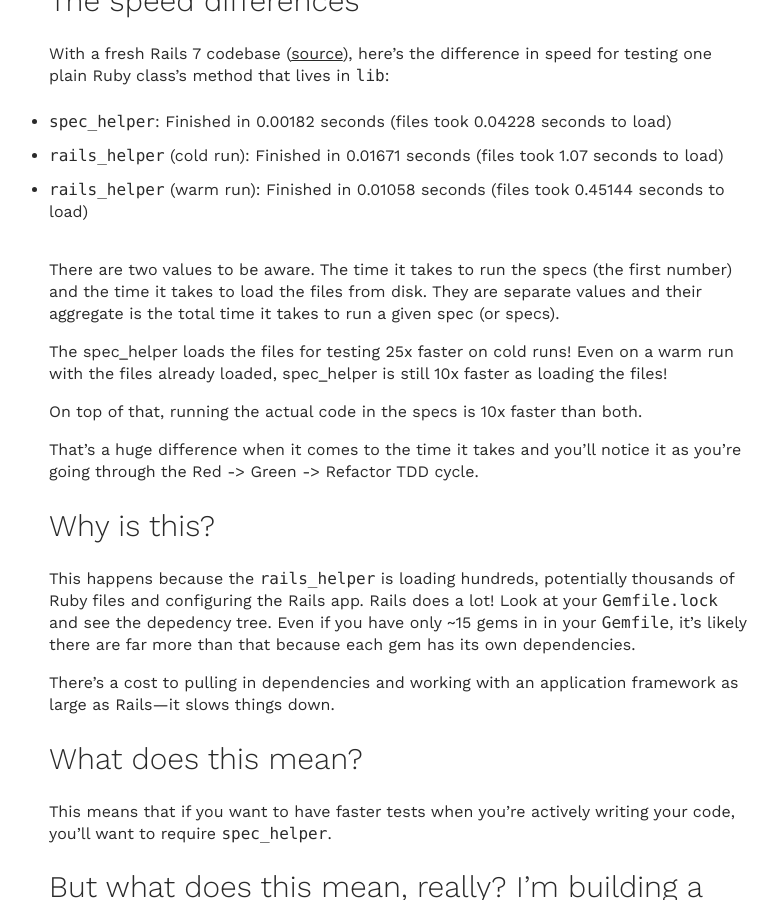
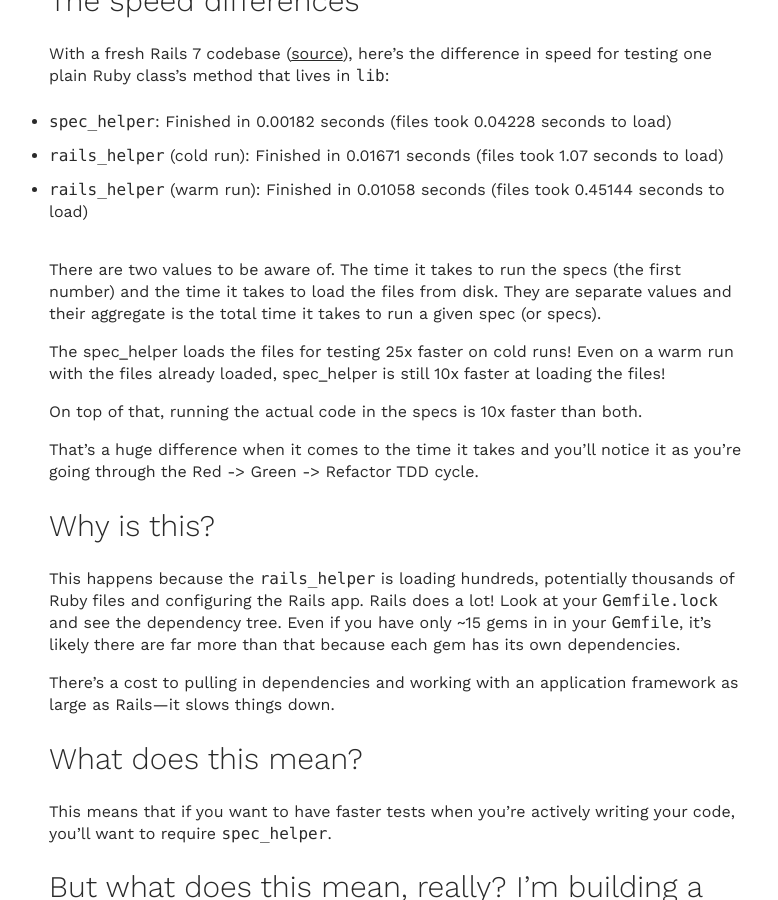
Before and after one commit to brettchalupa/brettcodes, a Jekyll site: the page built from _posts/2022-10-03-spec_helper-vs-rails_helper-explained.md, in a window 1280 px wide and 900 px high, scrolled down 2109 px. Shown: the whole window, without its empty margins (241-1019 px from the left). Built offline with Jekyll 4.4.1, drawn with Linux system fonts in a browser that asks for light colours.

Commit message:
Fix spec_helper typos

```diff
--- a/_posts/2022-10-03-spec_helper-vs-rails_helper-explained.md
+++ b/_posts/2022-10-03-spec_helper-vs-rails_helper-explained.md
@@ -68,9 +68,9 @@
 - `rails_helper` (cold run): Finished in 0.01671 seconds (files took 1.07 seconds to load)
 - `rails_helper` (warm run): Finished in 0.01058 seconds (files took 0.45144 seconds to load)
 
-There are two values to be aware. The time it takes to run the specs (the first number) and the time it takes to load the files from disk. They are separate values and their aggregate is the total time it takes to run a given spec (or specs).
+There are two values to be aware of. The time it takes to run the specs (the first number) and the time it takes to load the files from disk. They are separate values and their aggregate is the total time it takes to run a given spec (or specs).
 
-The spec_helper loads the files for testing 25x faster on cold runs! Even on a warm run with the files already loaded, spec_helper is still 10x faster as loading the files!
+The spec_helper loads the files for testing 25x faster on cold runs! Even on a warm run with the files already loaded, spec_helper is still 10x faster at loading the files!
 
 On top of that, running the actual code in the specs is 10x faster than both.
 
@@ -78,7 +78,7 @@
 
 ## Why is this?
 
-This happens because the `rails_helper` is loading hundreds, potentially thousands of Ruby files and configuring the Rails app. Rails does a lot! Look at your `Gemfile.lock` and see the depedency tree. Even if you have only ~15 gems in in your `Gemfile`, it's likely there are far more than that because each gem has its own dependencies.
+This happens because the `rails_helper` is loading hundreds, potentially thousands of Ruby files and configuring the Rails app. Rails does a lot! Look at your `Gemfile.lock` and see the dependency tree. Even if you have only ~15 gems in in your `Gemfile`, it's likely there are far more than that because each gem has its own dependencies.
 
 There's a cost to pulling in dependencies and working with an application framework as large as Rails—it slows things down.
 
```
